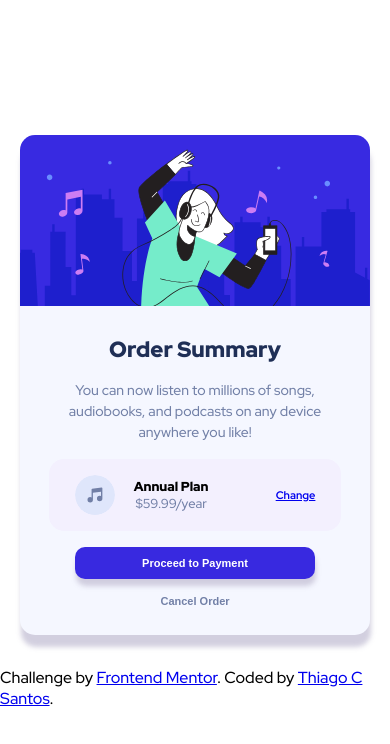
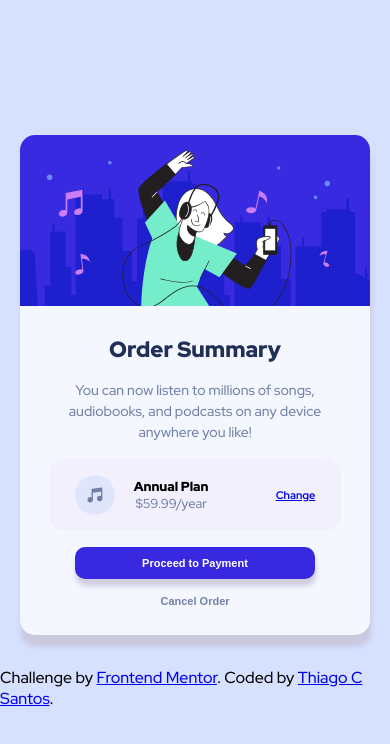
Before and after one commit to thiagocsantosdev/challenge-card-front-end-mentor-1, a plain HTML site: page index.html in a window 390 px wide. Drawn offline with Linux system fonts and the light colour scheme.

Commit message:
correcao-background-desktop
implementada correção no background da versão desktop

```diff
--- a/styles.css
+++ b/styles.css
@@ -11,7 +11,7 @@ body{
     justify-content: center;
     align-items: center;
     font-family: 'Red Hat Display', sans-serif;
-    background-image: url("background-desktop.svg");
+    background-image: url("pattern-background-desktop.svg");
     background-repeat:repeat-x;
 }
 .container{
@@ -96,9 +96,9 @@ footer{
     margin-top: 2rem;
 }
 @media (max-width: 600px){
-    body
+    body{
         background-image: url("pattern-background-mobile.svg");
-        background-repeat:repeat-x;
+        background-size: 2000px;
     }
 
 
```
